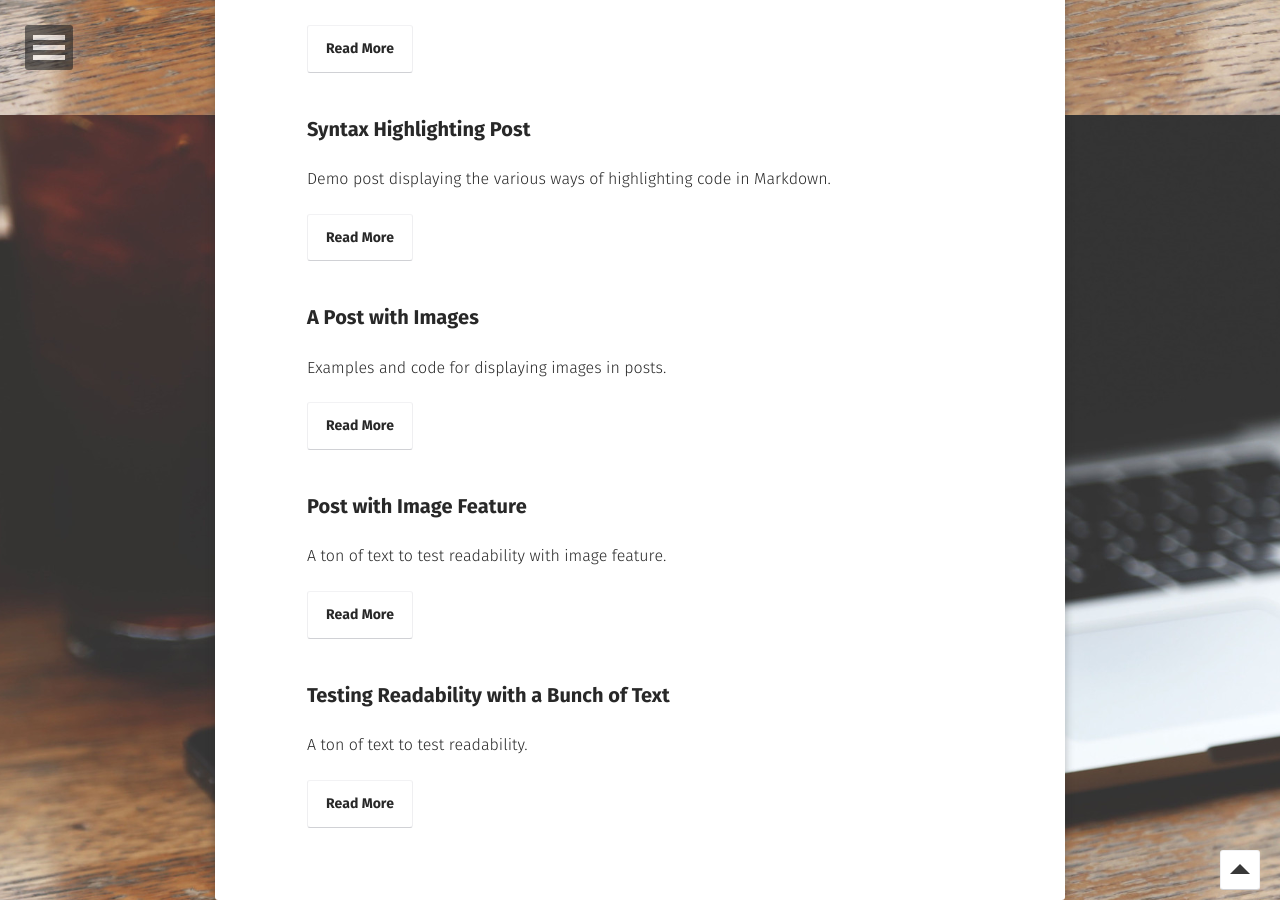
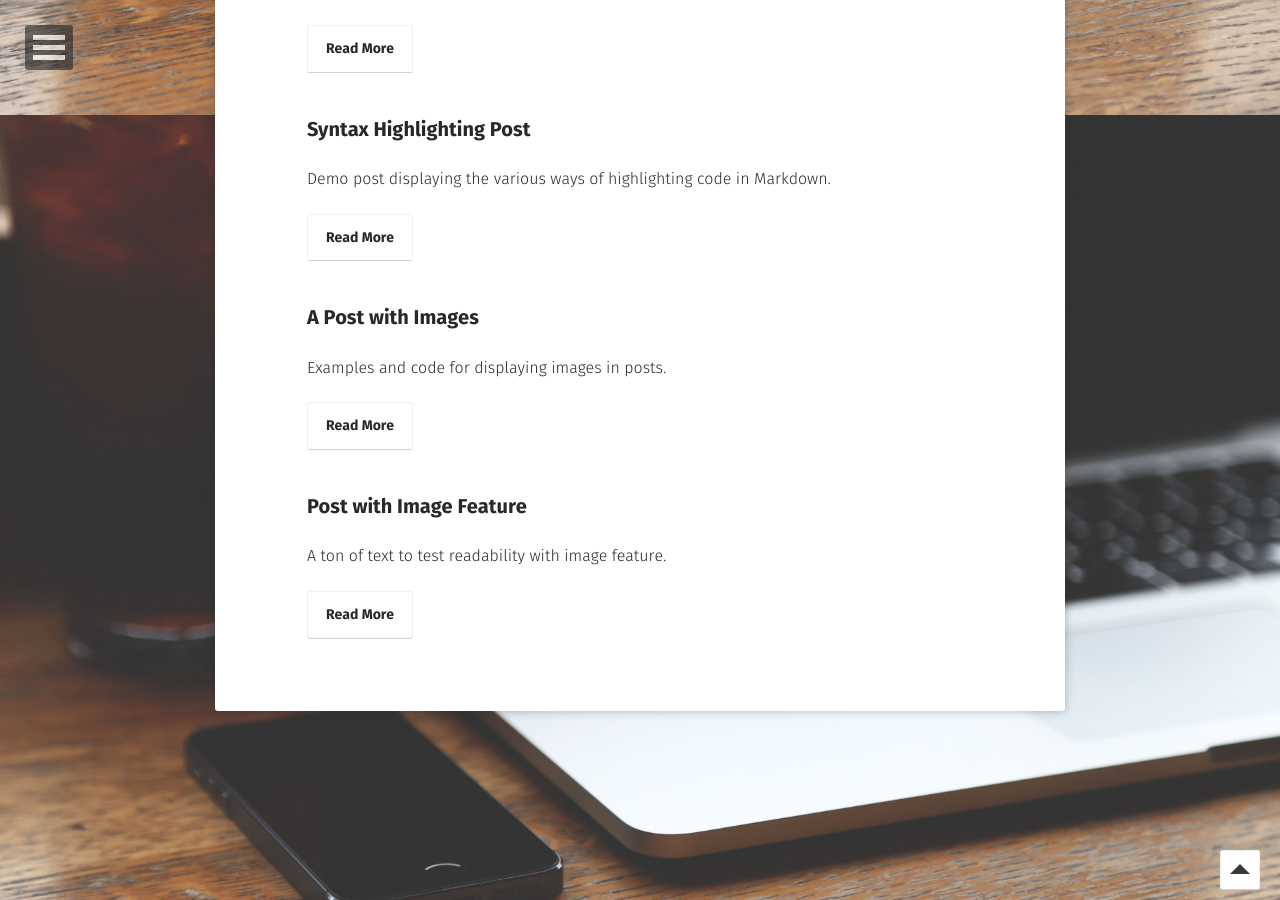
Before and after one commit to archer839/test, a Jekyll site: the page built from posts/index.md, in a window 1280 px wide and 900 px high, scrolled down 785 px. Built offline with Jekyll 4.4.1, drawn with Linux system fonts in a browser that asks for light colours; some web fonts are replaced; a file with an impossible date is left out; some of the changed lines change nothing that is shown.

Commit message:
Update 2012-05-22-readability-post.md

```diff
--- a/_posts/2012-05-22-readability-post.md
+++ b/_posts/2012-05-22-readability-post.md
@@ -1,45 +1,17 @@
 ---
 layout: post
-title: "Testing Readability with a Bunch of Text"
-date: 2012-05-22
-excerpt: "A ton of text to test readability."
-tags: [sample post, readability, test]
+title: "TEST Ra"
+date:
+excerpt: "archi"
+tags: false [sample post, readability, test]
 comments: true
 ---
 
-Portland in shoreditch Vice, labore typewriter pariatur hoodie fap sartorial Austin. Pinterest literally occupy Schlitz forage. Odio ad blue bottle vinyl, 90's narwhal commodo bitters pour-over nostrud. Ugh est hashtag in, fingerstache adipisicing laboris esse Pinterest shabby chic Portland. Shoreditch bicycle rights anim, flexitarian laboris put a bird on it vinyl cupidatat narwhal. Hashtag artisan skateboard, flannel Bushwick nesciunt salvia aute fixie do plaid post-ironic dolor McSweeney's. Cliche pour-over chambray nulla four loko skateboard sapiente hashtag.
-
-Vero laborum commodo occupy. Semiotics voluptate mumblecore pug. Cosby sweater ullamco quinoa ennui assumenda, sapiente occupy delectus lo-fi. Ea fashion axe Marfa cillum aliquip. Retro Bushwick keytar cliche. Before they sold out sustainable gastropub Marfa readymade, ethical Williamsburg skateboard brunch qui consectetur gentrify semiotics. Mustache cillum irony, fingerstache magna pour-over keffiyeh tousled selfies.
-
-## Cupidatat 90's lo-fi authentic try-hard
-
-In pug Portland incididunt mlkshk put a bird on it vinyl quinoa. Terry Richardson shabby chic +1, scenester Tonx excepteur tempor fugiat voluptate fingerstache aliquip nisi next level. Farm-to-table hashtag Truffaut, Odd Future ex meggings gentrify single-origin coffee try-hard 90's.
-
-* Sartorial hoodie
-* Labore viral forage
-* Tote bag selvage
-* DIY exercitation et id ugh tumblr church-key
-
-Incididunt umami sriracha, ethical fugiat VHS ex assumenda yr irure direct trade. Marfa Truffaut bicycle rights, kitsch placeat Etsy kogi asymmetrical. Beard locavore flexitarian, kitsch photo booth hoodie plaid ethical readymade leggings yr.
-
-Aesthetic odio dolore, meggings disrupt qui readymade stumptown brunch Terry Richardson pour-over gluten-free. Banksy american apparel in selfies, biodiesel flexitarian organic meh wolf quinoa gentrify banjo kogi. Readymade tofu ex, scenester dolor umami fingerstache occaecat fashion axe Carles jean shorts minim. Keffiyeh fashion axe nisi Godard mlkshk dolore. Lomo you probably haven't heard of them eu non, Odd Future Truffaut pug keytar meggings McSweeney's Pinterest cred. Etsy literally aute esse, eu bicycle rights qui meggings fanny pack. Gentrify leggings pug flannel duis.
-
-## Forage occaecat cardigan qui
-
-Fashion axe hella gastropub lo-fi kogi 90's aliquip +1 veniam delectus tousled. Cred sriracha locavore gastropub kale chips, iPhone mollit sartorial. Anim dolore 8-bit, pork belly dolor photo booth aute flannel small batch. Dolor disrupt ennui, tattooed whatever salvia Banksy sartorial roof party selfies raw denim sint meh pour-over. Ennui eu cardigan sint, gentrify iPhone cornhole.
-
-> Whatever velit occaecat quis deserunt gastropub, leggings elit tousled roof party 3 wolf moon kogi pug blue bottle ea. Fashion axe shabby chic Austin quinoa pickled laborum bitters next level, disrupt deep v accusamus non fingerstache.
-
-Tote bag asymmetrical elit sunt. Occaecat authentic Marfa, hella McSweeney's next level irure veniam master cleanse. Sed hoodie letterpress artisan wolf leggings, 3 wolf moon commodo ullamco. Anim occupy ea labore Terry Richardson. Tofu ex master cleanse in whatever pitchfork banh mi, occupy fugiat fanny pack Austin authentic. Magna fugiat 3 wolf moon, labore McSweeney's sustainable vero consectetur. Gluten-free disrupt enim, aesthetic fugiat jean shorts trust fund keffiyeh magna try-hard.
-
-## Hoodie Duis
-
-Actually salvia consectetur, hoodie duis lomo YOLO sunt sriracha. Aute pop-up brunch farm-to-table odio, salvia irure occaecat. Sriracha small batch literally skateboard. Echo Park nihil hoodie, aliquip forage artisan laboris. Trust fund reprehenderit nulla locavore. Stumptown raw denim kitsch, keffiyeh nulla twee dreamcatcher fanny pack ullamco 90's pop-up est culpa farm-to-table. Selfies 8-bit do pug odio.
-
-### Thundercats Ho!
-
-Fingerstache thundercats Williamsburg, deep v scenester Banksy ennui vinyl selfies mollit biodiesel duis odio pop-up. Banksy 3 wolf moon try-hard, sapiente enim stumptown deep v ad letterpress. Squid beard brunch, exercitation raw denim yr sint direct trade. Raw denim narwhal id, flannel DIY McSweeney's seitan. Letterpress artisan bespoke accusamus, meggings laboris consequat Truffaut qui in seitan. Sustainable cornhole Schlitz, twee Cosby sweater banh mi deep v forage letterpress flannel whatever keffiyeh. Sartorial cred irure, semiotics ethical sed blue bottle nihil letterpress.
-
-Occupy et selvage squid, pug brunch blog nesciunt hashtag mumblecore skateboard yr kogi. Ugh small batch swag four loko. Fap post-ironic qui tote bag farm-to-table american apparel scenester keffiyeh vero, swag non pour-over gentrify authentic pitchfork. Schlitz scenester lo-fi voluptate, tote bag irony bicycle rights pariatur vero Vice freegan wayfarers exercitation nisi shoreditch. Chambray tofu vero sed. Street art swag literally leggings, Cosby sweater mixtape PBR lomo Banksy non in pitchfork ennui McSweeney's selfies. Odd Future Banksy non authentic.
-
-Aliquip enim artisan dolor post-ironic. Pug tote bag Marfa, deserunt pour-over Portland wolf eu odio intelligentsia american apparel ugh ea. Sunt viral et, 3 wolf moon gastropub pug id. Id fashion axe est typewriter, mlkshk Portland art party aute brunch. Sint pork belly Cosby sweater, deep v mumblecore kitsch american apparel. Try-hard direct trade tumblr sint skateboard. Adipisicing bitters excepteur biodiesel, pickled gastropub aute veniam.
+Raccourcie | Origine
+-----------|-----------
+HSPH | Hauteur Sous Planche Haut
+HSFP | Hauteur Sous Faux Plafond
+HSPO | Hauteur Sous POutre
+HSL | Hauteur Sous Linteau
+CIS | ComprIS
+EXI | EXIstant
```
